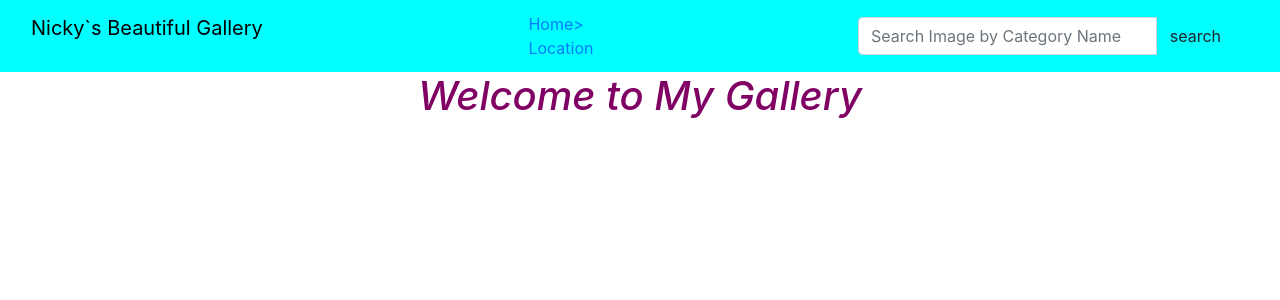
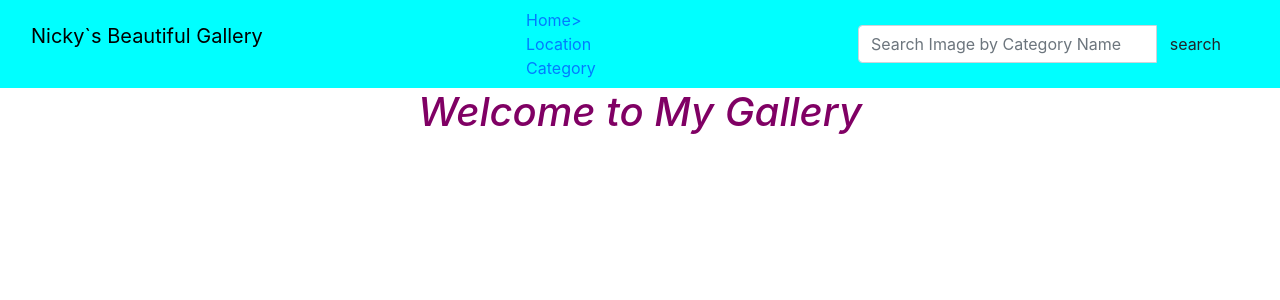
Before and after one commit to nicky-code/myPhotosGallery, a Django app: page / in a window 1280 px wide. Shown: the top 300 px of the page. Run offline with Django 3.2, Linux system fonts and the light colour scheme; data that the repository does not hold is empty; some libraries are stand-ins or nearby versions.

Commit message:
created the function to display categories.

```diff
--- a/gallery/templates/navbar.html
+++ b/gallery/templates/navbar.html
@@ -13,8 +13,8 @@
     </div>
     <ul class="nav navbar-nav">
       <li><a href="{% url 'welcome' %}">Home></a></li>
-      <li><a href="{%url 'location' location='Kimihurura' %}">Location</a></li>
-      <li><a></a></li>
+      <li><a href="{% url 'location' location='Kimihurura' %}">Location</a></li>
+      <li><a href="{% url 'category' %}">Category</a></li>
 
     </ul>
 
--- a/gallery/urls.py
+++ b/gallery/urls.py
@@ -7,7 +7,8 @@ urlpatterns=[
     url('^$',views.welcome,name = 'welcome'),
     url(r'^search/', views.search_results, name='search_results'),
     url(r'^image/(\d+)',views.display_image,name='image'),
-    url(r'^location/(?P<location>\D+)$',views.display_location,name='location')
+    url(r'^location/(?P<location>\D+)$',views.display_location,name='location'),
+    url(r'^category/',views.display_category,name='category')
 
 ]
 if settings.DEBUG:
--- a/gallery/views.py
+++ b/gallery/views.py
@@ -39,3 +39,9 @@ def display_location(request,location):
     location = Location.objects.all()
 
     return render(request,'all-galleries/location.html',{'location':location,'image':loc})
+
+def display_category(request):
+    category = Category.objects.all()
+    image = Image.objects.all()
+
+    return render(request,'all-galleries/category.html',{'category':category,'image':image})
```
Also changed, not shown: gallery/templates/all-galleries/category.html (+22 -0 lines).
